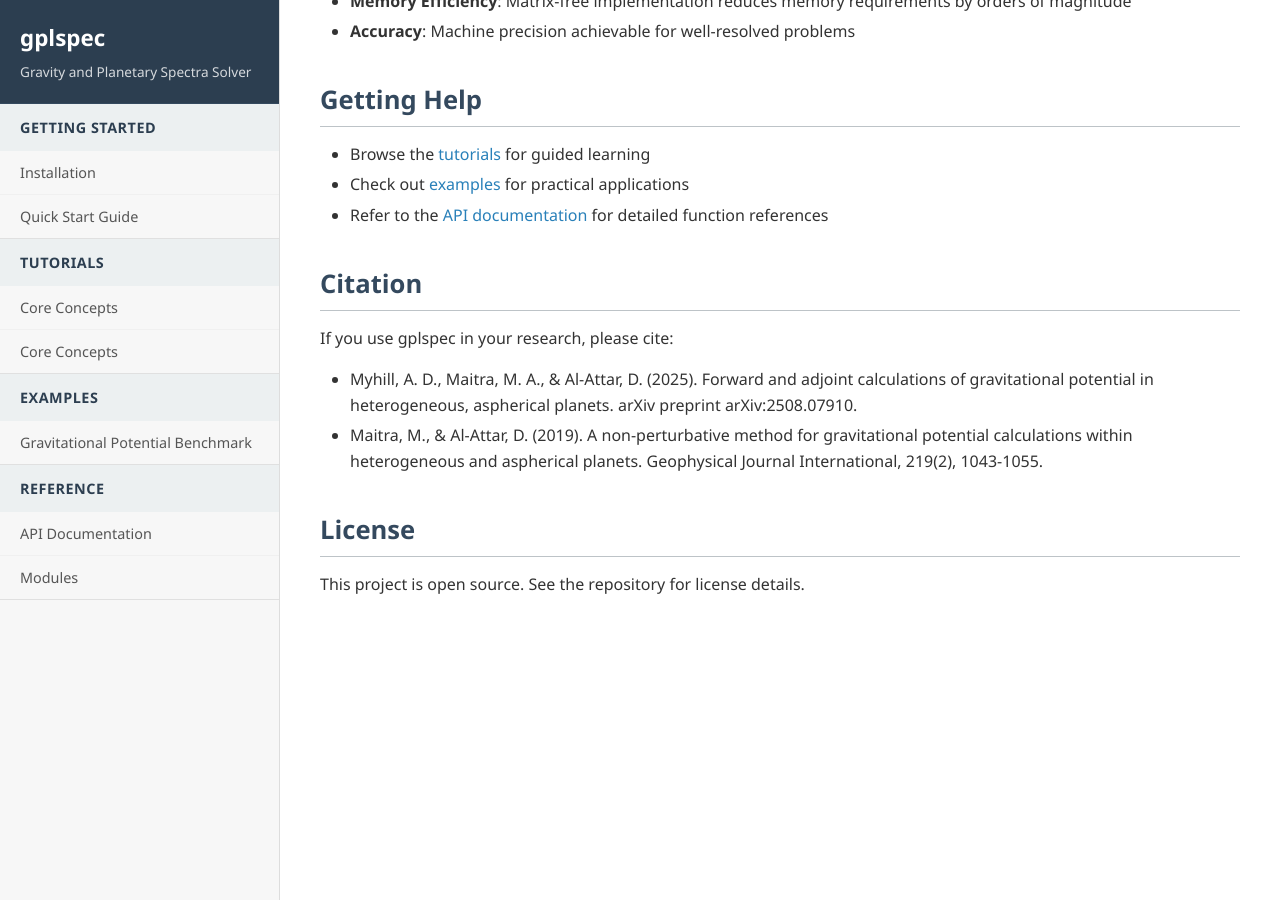
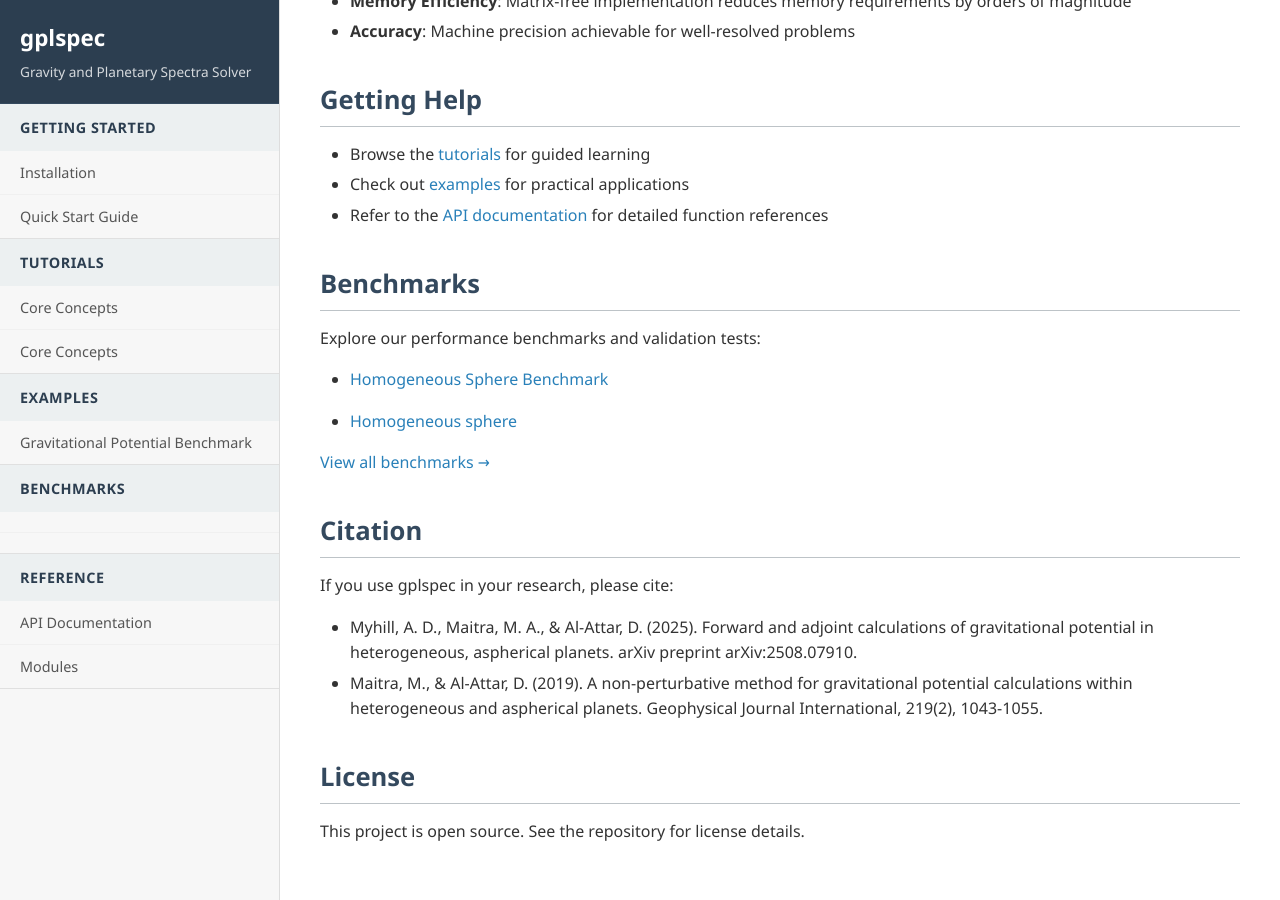
Before and after one commit to adcm2/gplspec, a Jekyll site: the page built from index.md, in a window 1280 px wide and 900 px high, scrolled down 1832 px. Built offline with Jekyll 4.4.1, drawn with Linux system fonts in a browser that asks for light colours; nearby versions of some CDN libraries; before the commit the page ends 2485 px from its top, so only the background shows below that.

Commit message:
Benchmarks

```diff
--- a/_layouts/default.html
+++ b/_layouts/default.html
@@ -45,6 +45,15 @@
             </div>
 
             <div class="nav-section">
+                <h3>Benchmarks</h3>
+                <ul>
+                    {% for example in site.benchmarks %}
+                    <li><a href="{{ benchmark.url | relative_url }}">{{ benchmark.title }}</a></li>
+                    {% endfor %}
+                </ul>
+            </div>
+
+            <div class="nav-section">
                 <h3>Reference</h3>
                 <ul>
                     <li><a href="{{ '/api/' | relative_url }}">API Documentation</a></li>
--- a/index.md
+++ b/index.md
@@ -67,6 +67,16 @@ The particle-relabelling method offers significant computational advantages:
 - Check out [examples]({{ '/examples/' | relative_url }}) for practical applications
 - Refer to the [API documentation]({{ '/api/' | relative_url }}) for detailed function references
 
+## Benchmarks
+
+Explore our performance benchmarks and validation tests:
+
+{% for benchmark in site.benchmarks limit:3 %}
+- [{{ benchmark.title }}]({{ benchmark.url | relative_url }})
+{% endfor %}
+
+[View all benchmarks →]({{ '/benchmarks/' | relative_url }})
+
 ## Citation
 
 If you use gplspec in your research, please cite:
```
Also changed, not shown: _benchmarks/clean-bench-1.md (added, +31 -0 lines), benchmarks.md (added, +24 -0 lines).
